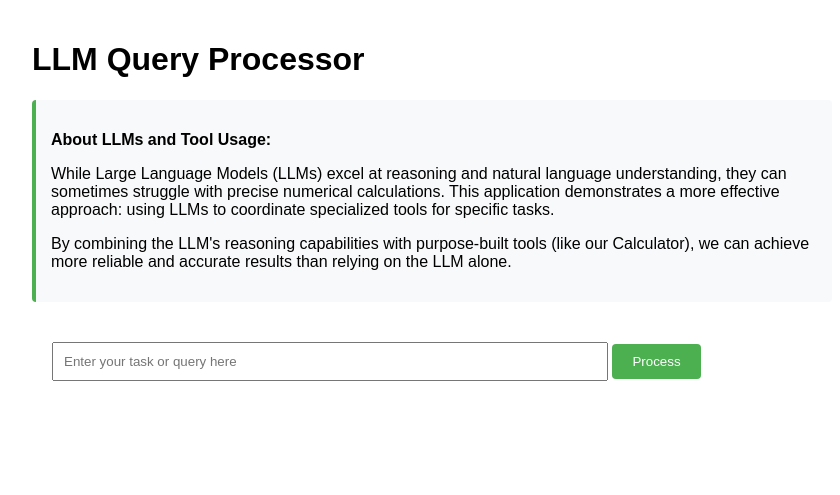
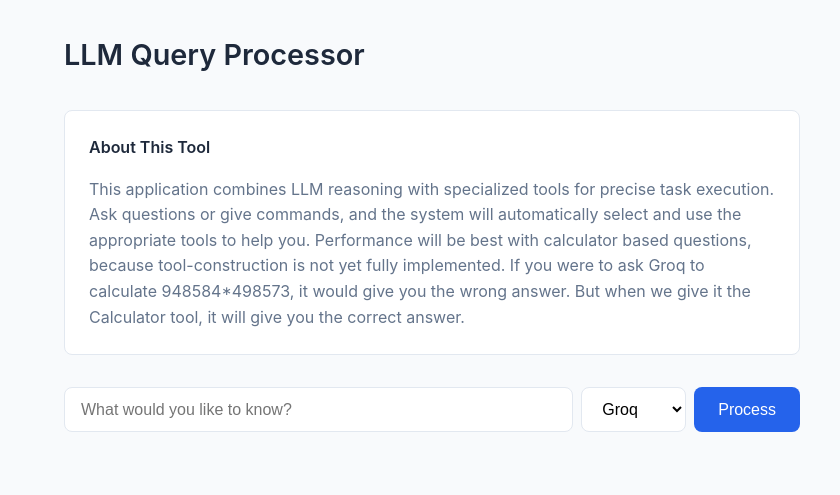
Before and after one commit to aarush-kukreja/tooly, a FastAPI app: page / in a window 1280 px wide. Shown: the top 495 px of the page, without its empty margins (208-1048 px from the left). Run offline with FastAPI, Linux system fonts and the light colour scheme.

Commit message:
Refactor main.py and llm_helper.py for improved user experience and functionality

```diff
--- a/main.py
+++ b/main.py
@@ -37,44 +37,36 @@ async def home(request: Request):
         }
     )
 
-@app.post("/", response_class=HTMLResponse)
+@app.post("/process")
 async def process_query(
     request: Request,
     query: str = Form(...),
-    api_key: Optional[str] = Form(None)
+    llm_provider: str = Form(default="groq")
 ):
-    if api_key and chat_history.pending_api_keys:
-        # Save the provided API key
-        service = chat_history.pending_api_keys[0]
-        save_api_key(service, api_key)
-        chat_history.clear_pending_api_keys()
-        # Reprocess the last query
-        if chat_history.messages:
-            last_query = chat_history.messages[-1]["query"]
-            result = process_query_with_tools(last_query)
-        else:
-            result = {"error": "No previous query found"}
-    else:
-        result = process_query_with_tools(query)
-
-    # Check if we need API keys
-    if result.get("needs_api_key"):
-        chat_history.set_pending_api_keys([result["needs_api_key"]["service"]])
-
-    # Add to chat history
-    chat_history.add_message({
-        "query": query,
-        "result": result
-    })
-
-    return templates.TemplateResponse(
-        "index.html",
-        {
-            "request": request,
-            "chat_history": chat_history.messages,
-            "pending_api_keys": chat_history.pending_api_keys
-        }
-    )
+    try:
+        result = await process_query_with_tools(query, llm_provider)
+        chat_history.add_message({
+            "query": query,
+            "result": result
+        })
+        return templates.TemplateResponse(
+            "index.html",
+            {
+                "request": request,
+                "chat_history": chat_history.messages,
+                "pending_api_keys": chat_history.pending_api_keys
+            }
+        )
+    except Exception as e:
+        return templates.TemplateResponse(
+            "index.html",
+            {
+                "request": request,
+                "chat_history": chat_history.messages,
+                "pending_api_keys": chat_history.pending_api_keys,
+                "error": str(e)
+            }
+        )
 
 if __name__ == "__main__":
     uvicorn.run(app, host="0.0.0.0", port=8000)
--- a/templates/index.html
+++ b/templates/index.html
@@ -5,53 +5,146 @@
     <meta name="viewport" content="width=device-width, initial-scale=1.0">
     <title>LLM Query Processor</title>
     <style>
-        body { font-family: Arial, sans-serif; max-width: 800px; margin: 0 auto; padding: 20px; }
-        form { margin-bottom: 20px; }
-        input[type="text"] { width: 70%; padding: 10px; margin-bottom: 10px; }
-        input[type="submit"] { padding: 10px 20px; background-color: #4CAF50; color: white; border: none; border-radius: 4px; cursor: pointer; }
-        input[type="submit"]:hover { background-color: #45a049; }
-        pre { background-color: #f0f0f0; padding: 10px; white-space: pre-wrap; word-wrap: break-word; }
-        .step { margin-bottom: 15px; border: 1px solid #ddd; padding: 10px; border-radius: 5px; }
-        .step-title { font-weight: bold; color: #333; }
-        .step-details { margin-top: 5px; color: #666; }
-        .info-box {
-            background-color: #f8f9fa;
-            border-left: 4px solid #4CAF50;
-            padding: 15px;
-            margin: 20px 0;
-            border-radius: 4px;
+        :root {
+            --primary-color: #2563eb;
+            --bg-color: #f8fafc;
+            --text-color: #1e293b;
+            --border-color: #e2e8f0;
+            --hover-color: #1d4ed8;
         }
-        .suggestion {
-            color: #666;
-            font-style: italic;
-            margin: 5px 0;
-            font-size: 0.9em;
+
+        * {
+            margin: 0;
+            padding: 0;
+            box-sizing: border-box;
         }
-        .chat-container {
+
+        body {
+            font-family: -apple-system, BlinkMacSystemFont, 'Segoe UI', Roboto, sans-serif;
+            line-height: 1.6;
+            color: var(--text-color);
+            background: var(--bg-color);
             max-width: 800px;
             margin: 0 auto;
-            padding: 20px;
+            padding: 2rem;
         }
+
+        h1 {
+            font-size: 1.8rem;
+            font-weight: 600;
+            margin-bottom: 2rem;
+            color: var(--text-color);
+        }
+
+        .query-form {
+            display: flex;
+            gap: 0.5rem;
+            margin-bottom: 2rem;
+        }
+
+        input[type="text"] {
+            flex: 1;
+            padding: 0.75rem 1rem;
+            border: 1px solid var(--border-color);
+            border-radius: 0.5rem;
+            font-size: 1rem;
+            transition: border-color 0.2s;
+        }
+
+        input[type="text"]:focus {
+            outline: none;
+            border-color: var(--primary-color);
+        }
+
+        select {
+            padding: 0.75rem 1rem;
+            border: 1px solid var(--border-color);
+            border-radius: 0.5rem;
+            font-size: 1rem;
+            background: white;
+        }
+
+        button {
+            padding: 0.75rem 1.5rem;
+            background: var(--primary-color);
+            color: white;
+            border: none;
+            border-radius: 0.5rem;
+            font-size: 1rem;
+            cursor: pointer;
+            transition: background 0.2s;
+        }
+
+        button:hover {
+            background: var(--hover-color);
+        }
+
+        .info-box {
+            background: white;
+            border: 1px solid var(--border-color);
+            border-radius: 0.5rem;
+            padding: 1.5rem;
+            margin-bottom: 2rem;
+        }
+
+        .info-box p {
+            margin-bottom: 1rem;
+            color: #64748b;
+        }
+
+        .info-box p:last-child {
+            margin-bottom: 0;
+        }
+
+        .chat-container {
+            display: flex;
+            flex-direction: column;
+            gap: 1rem;
+        }
+
         .message {
-            margin-bottom: 20px;
-            padding: 10px;
-            border-radius: 5px;
+            padding: 1rem;
+            border-radius: 0.5rem;
+            background: white;
+            border: 1px solid var(--border-color);
         }
-        .query {
-            background-color: #e3f2fd;
+
+        .message.query {
+            background: #eff6ff;
+            border-color: #bfdbfe;
         }
-        .response {
-            background-color: #f5f5f5;
+
+        .message.response {
+            background: white;
         }
+
         .step {
-            margin: 5px 0;
-            padding: 5px;
+            padding: 0.5rem;
+            margin: 0.5rem 0;
+            border-left: 3px solid var(--primary-color);
+            background: #f8fafc;
         }
+
         .api-key-form {
-            background-color: #fff3e0;
-            padding: 15px;
-            margin: 10px 0;
-            border-radius: 5px;
+            background: #fff7ed;
+            border: 1px solid #fed7aa;
+            border-radius: 0.5rem;
+            padding: 1.5rem;
+            margin: 1rem 0;
+        }
+
+        .error-message {
+            color: #dc2626;
+            padding: 1rem;
+            background: #fef2f2;
+            border: 1px solid #fecaca;
+            border-radius: 0.5rem;
+            margin: 1rem 0;
+        }
+
+        strong {
+            color: var(--text-color);
+            font-weight: 600;
         }
     </style>
 </head>
@@ -59,30 +152,39 @@
     <h1>LLM Query Processor</h1>
 
     <div class="info-box">
-        <p><strong>About LLMs and Tool Usage:</strong></p>
-        <p>While Large Language Models (LLMs) excel at reasoning and natural language understanding, they can sometimes struggle with precise numerical calculations. This application demonstrates a more effective approach: using LLMs to coordinate specialized tools for specific tasks.</p>
-        <p>By combining the LLM's reasoning capabilities with purpose-built tools (like our Calculator), we can achieve more reliable and accurate results than relying on the LLM alone.</p>
+        <p><strong>About This Tool</strong></p>
+        <p>This application combines LLM reasoning with specialized tools for precise task execution. Ask questions or give commands, and the system will automatically select and use the appropriate tools to help you. Performance will be best with calculator based questions, because tool-construction is not yet fully implemented. If you were to ask Groq to calculate 948584*498573, it would give you the wrong answer. But when we give it the Calculator tool, it will give you the correct answer.</p>
     </div>
 
-    <div class="chat-container">
-        <form method="post">
-            <input type="text" name="query" placeholder="Enter your task or query here" required>
-            <input type="submit" value="Process">
+    <form method="post" action="/process" class="query-form">
+        <input type="text" name="query" placeholder="What would you like to know?" required>
+        <select name="llm_provider">
+            <option value="groq">Groq</option>
+            <option value="gemini">Gemini</option>
+        </select>
+        <button type="submit">Process</button>
     </form>
+
+    {% if error %}
+    <div class="error-message">
+        {{ error }}
+    </div>
+    {% endif %}
 
     {% if pending_api_keys %}
     <div class="api-key-form">
-            <p>Please provide your {{ pending_api_keys[0] }} API key to continue:</p>
-            <form method="post">
+        <p>Please provide your {{ pending_api_keys[0] }} API key:</p>
+        <form method="post" action="/submit_api_key" class="query-form">
             <input type="text" name="api_key" placeholder="Enter API key" required>
-                <input type="submit" value="Submit API Key">
+            <input type="hidden" name="service" value="{{ pending_api_keys[0] }}">
+            <button type="submit">Submit</button>
         </form>
-            <small>Your API key will be saved securely for future use.</small>
+        <small>Your API key will be stored securely for future use.</small>
     </div>
     {% endif %}
 
     {% if chat_history %}
-        <h2>Chat History:</h2>
+    <div class="chat-container">
         {% for message in chat_history %}
         <div class="message query">
             <strong>Query:</strong> {{ message.query }}
@@ -92,11 +194,10 @@
             {% for step in message.result.steps %}
             <div class="step">{{ step.details }}</div>
             {% endfor %}
-            <strong>Final Answer:</strong>
-            <div class="step">{{ message.result.final_answer }}</div>
+            <strong>Result:</strong> {{ message.result.final_answer }}
         </div>
         {% endfor %}
+    </div>
     {% endif %}
-    </div>
 </body>
 </html>
```
Also changed, not shown: llm_helper.py (+60 -25 lines). Lines whose indentation alone changed are shown as unchanged.
